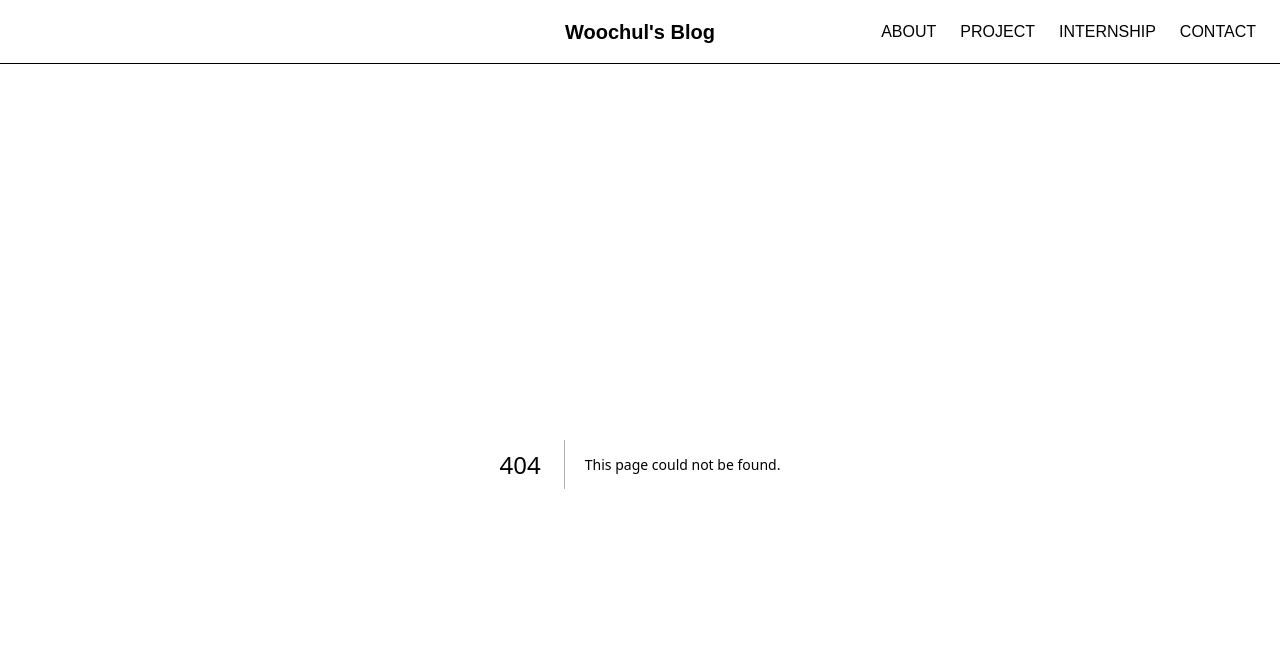
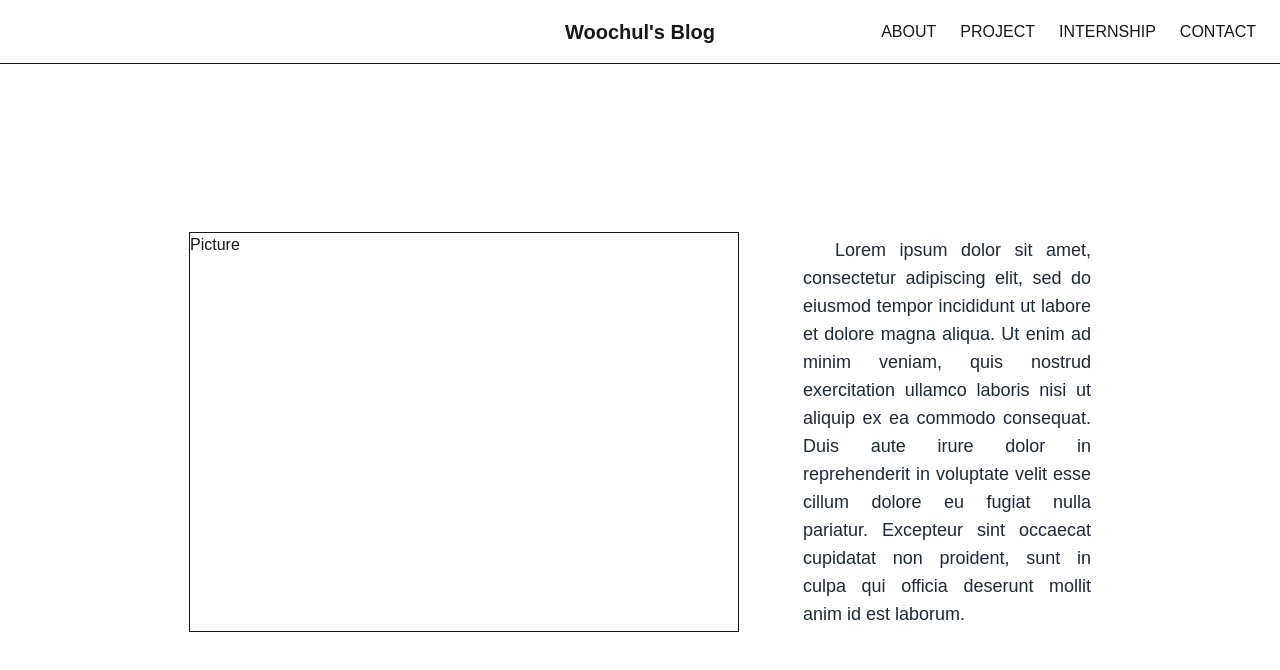
Before and after one commit to Eggplant129/WoochulBlog, a Next.js app: page /internship in a window 1280 px wide. Before the commit this address had no page. Shown: the top 670 px of the page. Built offline with nearby package versions, Linux system fonts and the light colour scheme.

Commit message:
Feat: InterrnshipPage Layout

```diff
--- /dev/null
+++ b/src/app/internship/page.tsx
@@ -0,0 +1,33 @@
+import React from "react";
+
+const Page = () => {
+  return (
+    <div>
+      <div>
+        <section
+          className="flex items-center justify-center py-16 gap-16"
+          style={{ height: "calc(100vh - 4rem)" }}
+        >
+          <div className="w-[550px] h-[400px] border">Picture</div>
+          <div className="">
+            {/* <div>
+              <h2 className="text-4xl font-bold mb-2">Back-End by nature.</h2>
+              <h2 className="text-4xl font-bold mb-4">Developer by choice.</h2>
+            </div> */}
+            <p className="text-lg max-w-2xs text-gray-800 text-justify indent-8">
+              Lorem ipsum dolor sit amet, consectetur adipiscing elit, sed do
+              eiusmod tempor incididunt ut labore et dolore magna aliqua. Ut
+              enim ad minim veniam, quis nostrud exercitation ullamco laboris
+              nisi ut aliquip ex ea commodo consequat. Duis aute irure dolor in
+              reprehenderit in voluptate velit esse cillum dolore eu fugiat
+              nulla pariatur. Excepteur sint occaecat cupidatat non proident,
+              sunt in culpa qui officia deserunt mollit anim id est laborum.
+            </p>
+          </div>
+        </section>
+      </div>
+    </div>
+  );
+};
+
+export default Page;
```
